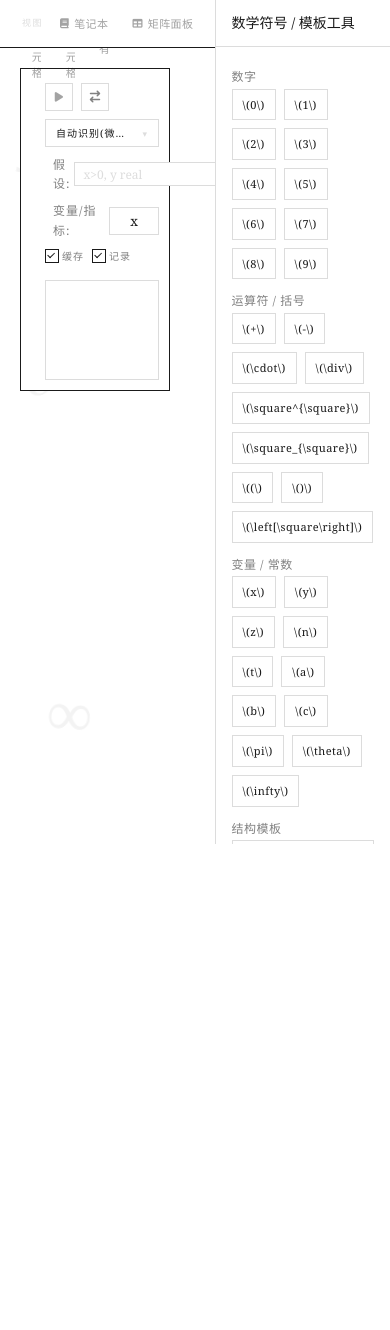
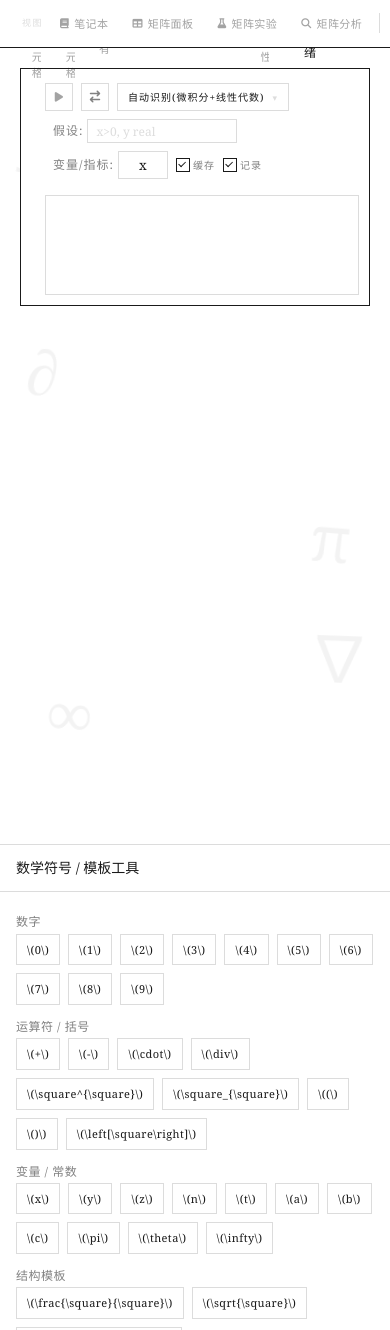
Before and after one commit to Xingye-Dujing/HighDream, a Python web app: template templates/index.html in a window 390 px wide. Shown: the top 1330 px of the page. Before the commit the page ends 844 px from the top, so only its background shows below. Run offline with Jinja, Linux system fonts and the light colour scheme; the template is opened without the code that fills it, so the values that code supplies are empty; some libraries are stand-ins or nearby versions.

Commit message:
样式 键盘改为正文同层列 - 将 index 的 #notebook-container 与 #math-keyboard 用 #main-cols 包裹为 flex 行: 键盘成为单元格主体右侧的真实同层列, 随正文一起滚动、不再是 position:fixed 全高浮层(不横跨覆盖顶栏), 二者之间仅一条竖发丝线(border-left)分隔、无阴影、背景同纸面。改动全部以 #main-cols > ... 作用域限定, 并覆盖掉 #notebook-container 原为固定侧栏预留的 padding-right; matrix_lab/matrix_panel 沿用原固定轨不受影响。窄屏(<=640px)改为纵向堆叠、分隔线转横向。实测根页 200、服务 HTML 含 #main-cols、服务 CSS 含作用域规则、div 与花括号配平

```diff
--- a/static/style.css
+++ b/static/style.css
@@ -669,6 +669,46 @@
   padding-right: var(--kb-rail-w);
 }
 
+/* Notebook page: the symbol/template rail is a real sibling COLUMN of the cells,
+   not a fixed overlay. Inside #main-cols the notebook and the rail sit side by
+   side in normal document flow (scroll together), separated by a single vertical
+   hairline. Scoped to #main-cols so matrix_lab / matrix_panel keep their existing
+   fixed rail untouched.                                                        */
+#main-cols {
+  display: flex;
+  align-items: stretch;
+}
+#main-cols > #notebook-container {
+  flex: 1 1 auto;
+  min-width: 0;
+  padding-right: 0;                 /* no longer reserving room for a fixed rail */
+}
+#main-cols > #math-keyboard {
+  position: static;                 /* undo the fixed top/right/bottom rail */
+  top: auto;
+  right: auto;
+  bottom: auto;
+  flex: 0 0 var(--kb-rail-w);
+  width: var(--kb-rail-w);
+  max-width: 45vw;
+  overflow: visible;                /* scrolls with the page, no internal clipping */
+  border-left: 1px solid var(--border-dim);
+  box-shadow: none;
+}
+
+/* Very narrow: stack the rail under the cells instead of squeezing both columns. */
+@media (max-width: 640px) {
+  #main-cols {
+    flex-direction: column;
+  }
+  #main-cols > #math-keyboard {
+    width: auto;
+    max-width: none;
+    border-left: none;
+    border-top: 1px solid var(--border-dim);
+  }
+}
+
 /* 函数图像（SVG 曲线）：折叠的 <details> 内嵌于 .math-output, 仅用主题变量描色。 */
 .cell-plot { margin-top: 8px; }
 .cell-plot > summary {
--- a/templates/index.html
+++ b/templates/index.html
@@ -78,6 +78,7 @@
     </div>
 </div>
 
+<div id="main-cols">
 <div id="notebook-container">
     <div id="notebook">
         <!-- JavaScript will dynamically generate initial cells -->
@@ -245,6 +246,7 @@
     </div>
 </div>
 {% endraw %}
+</div>
 
 <!-- Full-screen overlay -->
 <div class="math-fullscreen-overlay">
```
